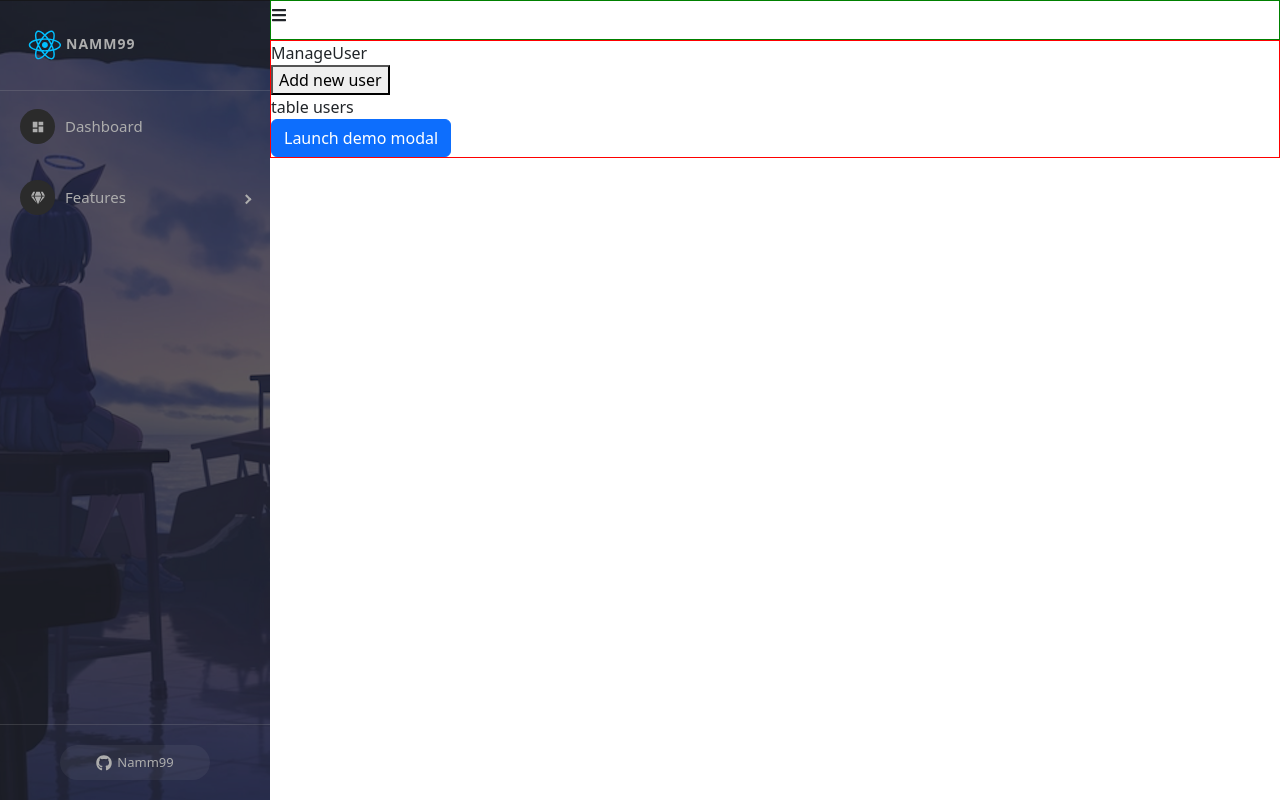
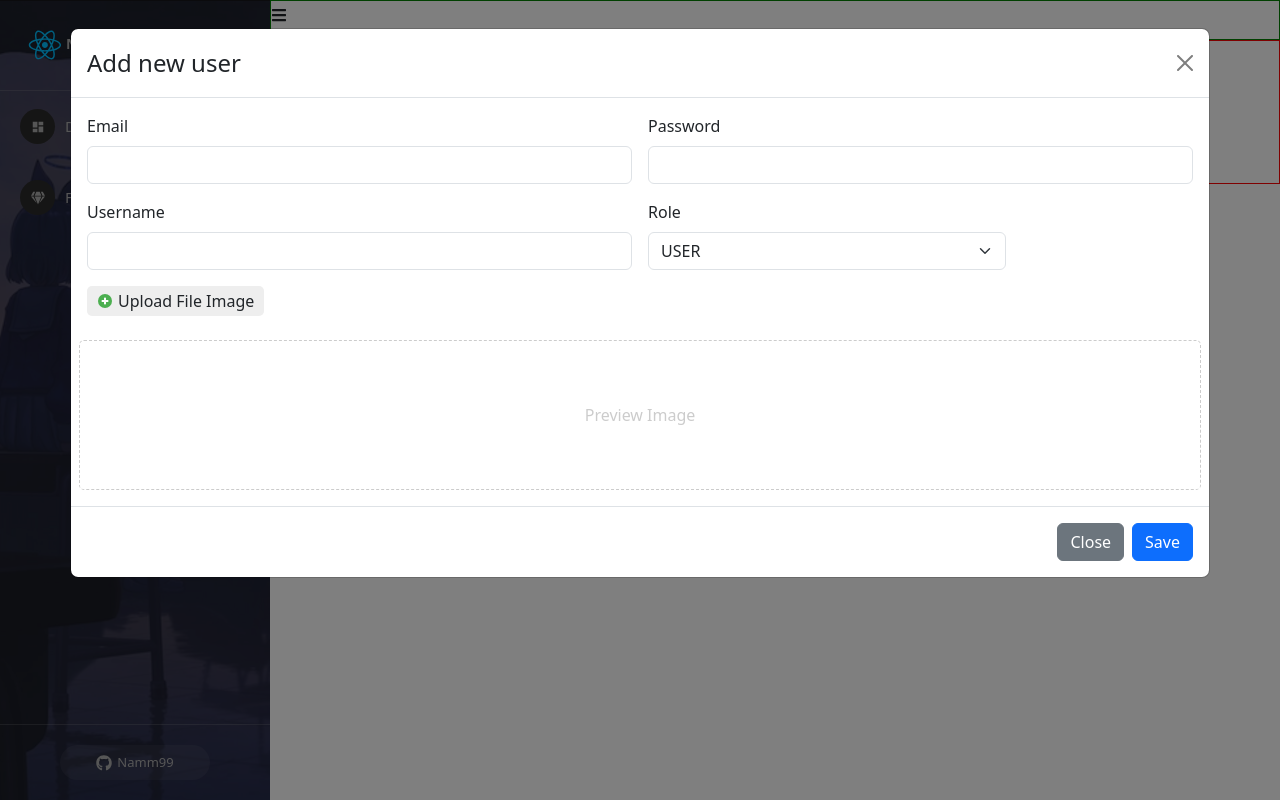
Before and after one commit to Namm99/demo-react, a React (Create React App) app in the folder base-react-redux/: page /admins/manage-user in a window 1280 px wide. Both pictures are taken after a click on the button "Add new user". Built offline with nearby package versions, Linux system fonts and the light colour scheme.

Commit message:
v58.API-CreateNewUser

```diff
--- a/base-react-redux/src/components/Admin/Content/ManageUser.js
+++ b/base-react-redux/src/components/Admin/Content/ManageUser.js
@@ -1,20 +1,29 @@
 import ModalCreateUser from './ModalCreateUser';
 import './ManageUser.scss';
+import { FcPlus } from 'react-icons/fc';
+import { useState } from 'react';
+
 
 const ManageUser = (props) => {
+    const [showModalCreateUser, setShowModalCreateUser] = useState(false);
+
+
     return (
         <div className="manage-user-container">
             <div className="title">
                 ManageUser
             </div>
             <div className="users-content">
-                <div>
-                    <button>Add new user</button>
+                <div className='btn-add-new'>
+                    <button className='btn btn-primary'
+                        onClick={() => setShowModalCreateUser(true)}
+                    >
+                        <FcPlus />Add new user</button>
                 </div>
-                <div>
+                <div className='table-users-container'>
                     table users
                 </div>
-                <ModalCreateUser />
+                <ModalCreateUser show={showModalCreateUser} setShow={setShowModalCreateUser} />
             </div>
         </div>
     )
--- a/base-react-redux/src/components/Admin/Content/ManageUser.scss
+++ b/base-react-redux/src/components/Admin/Content/ManageUser.scss
@@ -1,5 +1,16 @@
 .manage-user-container {
-    .users-content {}
+    padding: 10px;
+
+    .users-content {
+        .btn-add-new {
+            margin: 15px 0;
+        }
+    }
+
+    .title {
+        font-weight: 600;
+        font-size  : 20px;
+    }
 }
 
 .modal-add-user {
--- a/base-react-redux/src/components/Admin/Content/ModalCreateUser.js
+++ b/base-react-redux/src/components/Admin/Content/ModalCreateUser.js
@@ -2,13 +2,24 @@
 import { useState } from 'react';
 import Button from 'react-bootstrap/Button';
 import Modal from 'react-bootstrap/Modal';
-import { FcPlus } from 'react-icons/fc'
+import { FcPlus } from 'react-icons/fc';
+import axios from 'axios';
 
 
-const ModalCreateUser = () => {
-    const [show, setShow] = useState(false);
-    const handleClose = () => setShow(false);
-    const handleShow = () => setShow(true);
+const ModalCreateUser = (props) => {
+    const { show, setShow } = props;
+
+    const handleClose = () => {
+        setShow(false);
+        // close reset information
+        setEmail("");
+        setPassword("");
+        setUsername("");
+        setRole("USER");
+        setImage("");
+        setPreviewImage("");
+    };
+
 
     const [email, setEmail] = useState("");
     const [password, setPassword] = useState("");
@@ -30,12 +41,30 @@
         console.log("Upload file", event.target.files[0])
     }
 
+    const handleSubmitCreateUser = async () => {
+        // validate
+
+        // calls api
+        // let data = {
+        //     email: email,
+        //     password: password,
+        //     username: username,
+        //     role: role,
+        //     userImage: image
+        // }
+        const data = new FormData();
+        data.append('email', email);
+        data.append('password', password);
+        data.append('username', username);
+        data.append('role', role);
+        data.append('userImage', image);
+
+        let res = await axios.post('http://localhost:8081/api/v1/participant', data)
+        console.log(">>>check res: ", res)
+    }
+
     return (
         <>
-            <Button variant="primary" onClick={handleShow}>
-                Launch demo modal
-            </Button>
-
             <Modal
                 show={show}
                 onHide={handleClose}
@@ -100,7 +129,7 @@
                     <Button variant="secondary" onClick={handleClose}>
                         Close
                     </Button>
-                    <Button variant="primary" onClick={handleClose}>
+                    <Button variant="primary" onClick={() => handleSubmitCreateUser()}>
                         Save
                     </Button>
                 </Modal.Footer>
```
